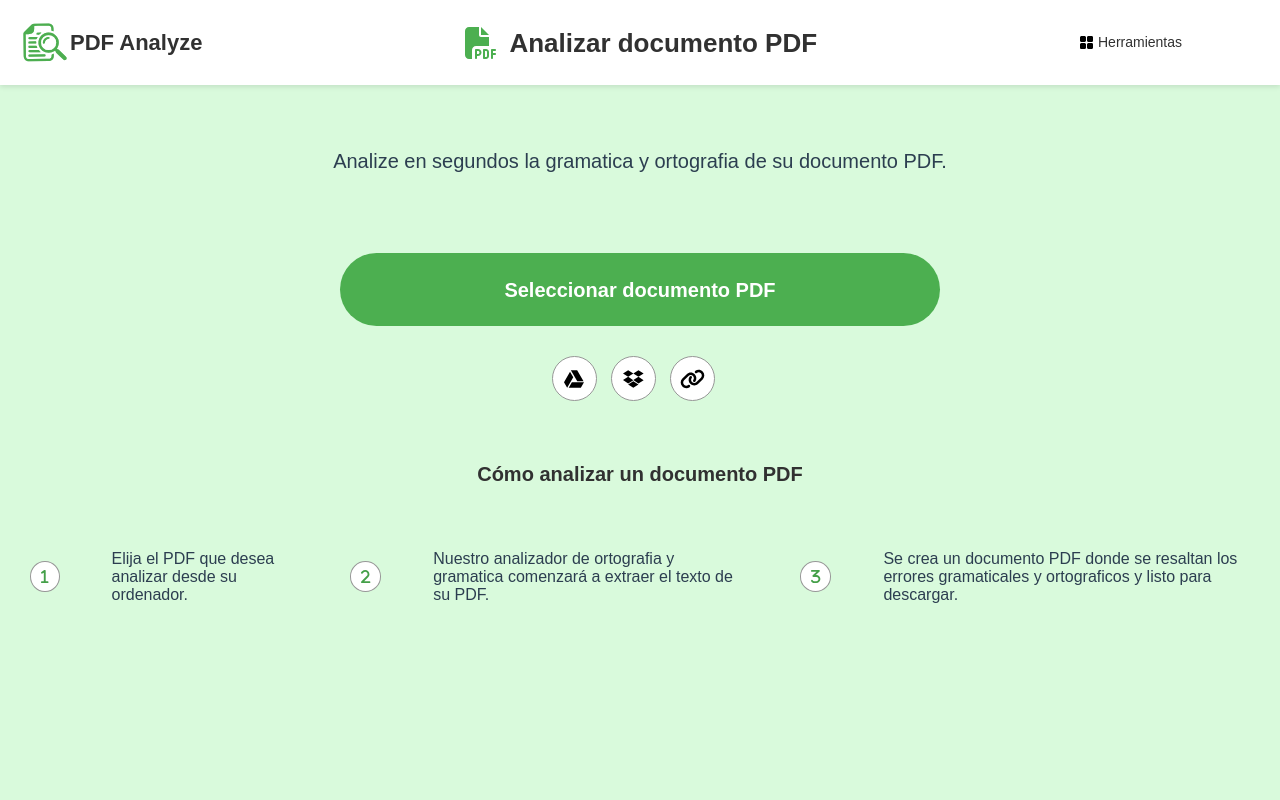
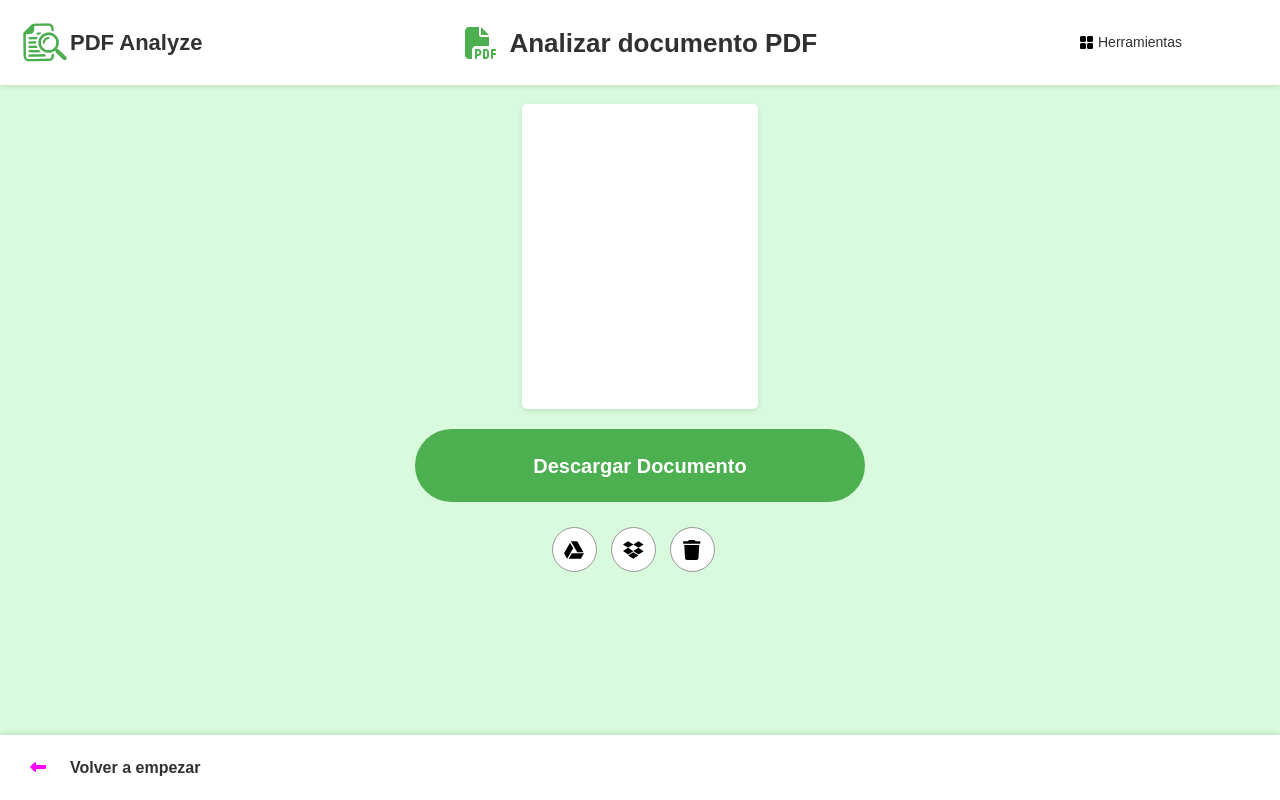
Before and after one commit to Fredy-Quispe/AutocorrectoG-O, a Vue app: page / in a window 1280 px wide. Built offline with nearby package versions, Linux system fonts and the light colour scheme.

Commit message:
Creation of the view for the FileDownload component

```diff
--- a/package.json
+++ b/package.json
@@ -13,6 +13,8 @@
     "@fortawesome/free-solid-svg-icons": "^6.5.1",
     "@fortawesome/vue-fontawesome": "^3.0.5",
     "core-js": "^3.8.3",
+    "gapi": "^0.0.3",
+    "gapi-client": "^0.0.3",
     "vue": "^3.2.13"
   },
   "devDependencies": {
--- a/src/App.vue
+++ b/src/App.vue
@@ -1,19 +1,19 @@
 <template>
   <div id="app">
     <AppHeader />
-    <FileUpload />
+    <FileDownload />
   </div>
 </template>
 
 <script>
 import AppHeader from '@/components/AppHeader.vue';
-import FileUpload from '@/components/FileUpload.vue';
+import FileDownload from '@/components/FileDownload.vue';
 
 export default {
   name: 'App',
   components: {
     AppHeader,
-    FileUpload,
+    FileDownload,
   },
 };
 </script>
--- a/src/components/FileDownload.vue
+++ b/src/components/FileDownload.vue
@@ -0,0 +1,133 @@
+<template>
+    <section class="file-download">
+
+        <div class="document-preview">
+            <!-- Aquí mostrar el documento reducido -->
+        </div>
+
+        <button class="download-button">Descargar Documento</button>
+
+        <div class="options">
+            <div class="circular-buttons">
+                <button class="option-button circular" title="Guardar en Google Drive"><font-awesome-icon :icon="['fab', 'google-drive']" /></button>
+                <button class="option-button circular" title="Guardar en Dropbox"><font-awesome-icon :icon="['fab', 'dropbox']" /></button>
+                <button class="option-button circular" title="Eliminar"><font-awesome-icon :icon="['fas', 'trash']" /></button>
+            </div>
+        </div>
+
+        <footer class="footer">
+            <button class="return-button"> <font-awesome-icon :icon="['fas', 'left-long']" class="return-ico"/> Volver a empezar</button>
+        </footer>
+    </section>
+</template>
+
+<script>
+export default {
+    name: 'FileDownload',
+};
+</script>
+
+<style scoped>
+.file-download {
+    margin-top: 104px;
+}
+
+.document-preview {
+    width: 236px;
+    height: 305px;
+    border-radius: 5px;
+    background-color: white;
+    box-shadow: 0px 2px 5px rgba(0, 0, 0, 0.1);
+    margin: 10px auto;
+    display: flex;
+    align-items: center;
+    justify-content: center;
+}
+
+.download-button {
+    width: 450px;
+    height: 73px;
+    border: none;
+    border-radius: 50px;
+    color: white;
+    cursor: pointer;
+    background-color: #4caf50;
+    margin: 20px auto;
+    display: flex;
+    gap: 50px;
+    align-items: center;
+    justify-content: center;
+    flex-direction: row;
+    font-size: 20px;
+    font-weight: 700;
+    line-height: 26px;
+    text-align: center;
+}
+
+.options {
+    margin-top: 25px;
+    text-align: center;
+}
+
+.option-button {
+    background-color: white;
+    border: 1px solid rgb(151, 151, 151);
+    outline: 2px solid transparent;
+    color: black;
+    padding: 10px 20px;
+    font-size: 20px;
+    cursor: pointer;
+    margin-right: 16px;
+}
+
+.option-button:hover {
+    border-color: #45a049;
+}
+
+.circular-buttons {
+    display: flex;
+    justify-content: center;
+}
+
+.circular {
+    border-radius: 50%;
+    width: 45px;
+    height: 45px;
+    display: flex;
+    align-items: center;
+    justify-content: center;
+    margin-right: 14px;
+}
+
+.footer {
+  display: flex;
+  justify-content: space-between;
+  align-items: center;
+  background-color: white;
+  width: 100%;
+  height: 65px;
+  position: fixed;
+  bottom: 0;
+  left: 0;
+  z-index: 1000;
+  box-shadow: 0px -2px 5px rgba(0, 0, 0, 0.1);
+}
+
+.return-button {
+    width: 190px;
+    background: transparent;
+    border:none;
+    margin-left: 20px;
+    font-weight: 700;
+    font-size: 16px;
+    line-height: 19px;
+    text-align: center;
+    color: #313131;
+    cursor: pointer;
+}
+
+.return-ico {
+    margin-right: 20px;
+    color: magenta;
+}
+</style>
--- a/src/components/FileUpload.vue
+++ b/src/components/FileUpload.vue
@@ -3,10 +3,11 @@
         <div class="section-title">
             <span>Analize en segundos la gramatica y ortografia de su documento PDF.</span>
         </div>
-        <button class="main-button">Seleccionar documento PDF</button>
+        <button @click="openFileInput" class="main-button">Seleccionar documento PDF</button>
+        <input ref="fileInput" type="file" @change="handleFileSelect" style="display: none" accept="application/pdf" />
         <div class="alternative-buttons">
             <div class="circular-buttons">
-                <button class="alternative-button circular" title="Seleccionar un archivo de Google Drive"><font-awesome-icon :icon="['fab', 'google-drive']" /></button>
+                <button class="alternative-button circular" @click="openGoogleDrivePicker" title="Seleccionar un archivo de Google Drive"><font-awesome-icon :icon="['fab', 'google-drive']" /></button>
                 <button class="alternative-button circular" title="Seleccione el archivo de Dropbox"><font-awesome-icon :icon="['fab', 'dropbox']" /></button>
                 <button class="alternative-button circular" title="Cargar el archivo desde la URL"><font-awesome-icon :icon="['fas', 'link']" /></button>
             </div>
@@ -32,8 +33,66 @@
 </template>
 
 <script>
+import gapi from 'gapi-client';
+const google = window.google;
+
 export default {
-    name: 'FileUpload',
+    methods: {
+        async mounted() {
+            await new Promise((resolve) => {
+                if (window.gapi && window.gapi.load) {
+                    resolve();
+                } else {
+                    window.__gapiPromiseResolve = resolve;
+                }
+            });
+
+            gapi.load('client:auth2', () => {
+                this.initGoogleDriveClient();
+                this.openGoogleDrivePicker();
+            });
+            },
+
+            openFileInput() {
+                this.$refs.fileInput.click();
+            },
+
+            handleFileSelect(event) {
+                const selectedFile = event.target.files[0];
+                if (selectedFile) {
+                    console.log('Archivo seleccionado:', selectedFile);
+                    this.$emit('file-selected', selectedFile);
+                }
+            },
+
+            initGoogleDriveClient() {
+                gapi.client.init({
+                    apiKey: 'AIzaSyBB4mhQRIuMpY-fZhTIA9bJMdIAL81Ctl4',
+                    clientId: '196805263513-k6a8gp4h6sg3tfs4p93v9htjb5gti9ge.apps.googleusercontent.com',
+                    discoveryDocs: ['https://www.googleapis.com/discovery/v1/apis/drive/v3/rest'],
+                    scope: 'https://www.googleapis.com/auth/drive.file',
+                }).then(() => {});
+            },
+
+            openGoogleDrivePicker() {
+                if (gapi.auth2) {
+                    gapi.auth2.getAuthInstance().signIn().then(() => {
+                    const picker = new google.picker.PickerBuilder()
+                        .addView(new google.picker.DocsView())
+                        .setOAuthToken(gapi.auth2.getAuthInstance().currentUser.get().getAuthResponse().access_token)
+                        .setCallback(this.handleGoogleDrivePicker)
+                        .build();
+                    picker.setVisible(true);
+                    });
+                } else {
+                    console.error('gapi.auth2 no está definido');
+                }
+            },
+
+            handleGoogleDrivePicker() {
+                // Maneja la lógica después de que el usuario selecciona un archivo en Google Drive
+            },
+    },
 };
 </script>
 
--- a/src/main.js
+++ b/src/main.js
@@ -3,10 +3,10 @@ import App from './App.vue'
 
 import { FontAwesomeIcon } from '@fortawesome/vue-fontawesome'
 import { faGoogleDrive, faDropbox } from '@fortawesome/free-brands-svg-icons'
-import { faLink, faFilePdf, fa1, fa2, fa3} from '@fortawesome/free-solid-svg-icons'
+import { faLink, faFilePdf, fa1, fa2, fa3, faLeftLong, faFileArrowDown, faTrash} from '@fortawesome/free-solid-svg-icons'
 import { library } from '@fortawesome/fontawesome-svg-core'
 
-library.add(faGoogleDrive, faDropbox, faLink, faFilePdf, fa1, fa2, fa3);
+library.add(faGoogleDrive, faDropbox, faLink, faFilePdf, fa1, fa2, fa3, faLeftLong, faFileArrowDown, faTrash);
 
 createApp(App)
 .component('font-awesome-icon', FontAwesomeIcon)
```
Also changed, not shown: 1 other file (tests, documents, lock files or other folders).
